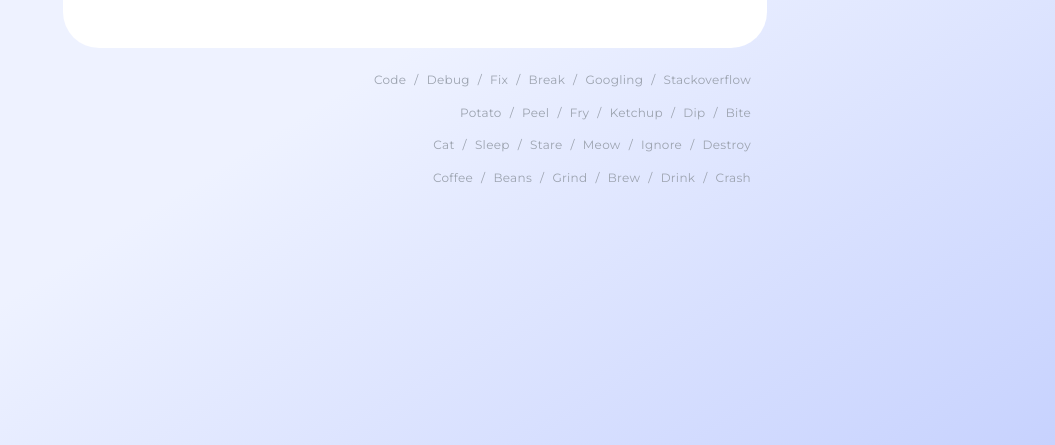
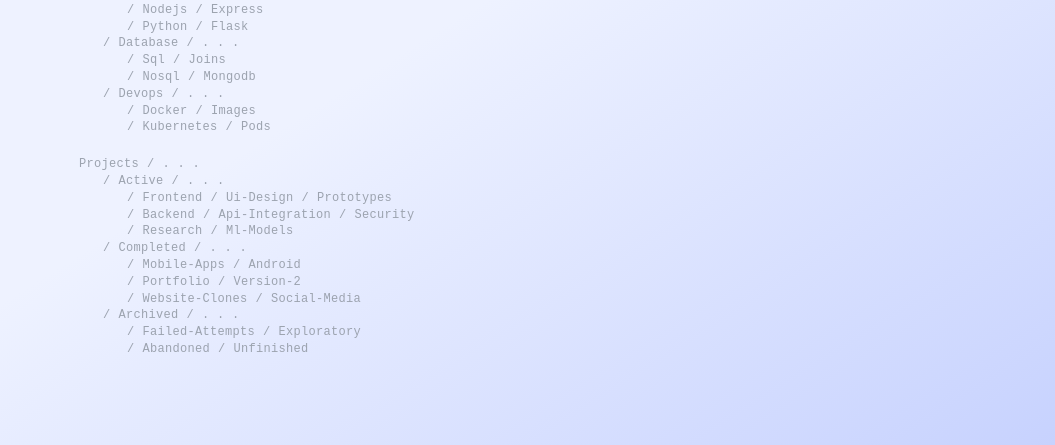
Before and after one commit to Ivirx/coolsites, a plain HTML site: page breadcrumbs/index.html in a window 1280 px wide. Shown: the part 355-800 px from the top of the page, without its empty margins (225-1280 px from the left). Drawn offline with nearby package versions, Linux system fonts and the light colour scheme.

Commit message:
few changes to breadcrumbs

```diff
--- a/breadcrumbs/index.html
+++ b/breadcrumbs/index.html
@@ -1,3 +1,4 @@
+<!DOCTYPE html>
 <html>
 	<head>
 		<meta charset="UTF-8" />
@@ -53,7 +54,7 @@
 				}
 
 				[route] {
-					@apply py-1 capitalize cursor-pointer transition-colors duration-300;
+					@apply capitalize cursor-pointer transition-colors duration-300;
 				}
 				[route]:hover {
 					@apply text-rose-400;
@@ -64,6 +65,13 @@
 				}
 				[loading].show {
 					@apply opacity-80;
+				}
+
+				main {
+					@apply opacity-0 transition-opacity duration-[800ms] delay-[320ms];
+				}
+				main.load {
+					@apply opacity-100;
 				}
 			}
 		</style>
@@ -81,7 +89,7 @@
 	<body
 		class="min-h-screen text-gray-400 bg-indigo-50 bg-gradient-to-br from-transparent via-indigo-50 to-indigo-200 flex justify-center items-center relative isolate"
 	>
-		<main class="w-[clamp(12rem,100%,44rem)] mx-6" _="on load add .load">
+		<main class="w-[clamp(12rem,100%,44rem)] my-20 mx-6" _="on load add .load">
 			<section class="p-12 bg-white rounded-[2.25rem]">
 				<div class="flex justify-start items-center gap-2">
 					<h1 class="text-gray-800 text-xl font-semibold">Breadcrumbs</h1>
@@ -111,58 +119,186 @@
 					<span class="show delay-[140ms]" address="action">action</span>
 				</div>
 			</section>
-			<section class="mt-5 mr-4 grid gap-2">
-				<div class="flex justify-end items-center gap-2">
-					<span route url="code">code</span>
+
+			<!-- "Tech Stack" Routing System -->
+			<section class="mt-5 ml-4 font-[monospace] grid">
+				<!-- Root -->
+				<div class="flex justify-start items-center gap-2">
+					<span route url="tech-stack">tech-stack</span>
 					<span>/</span>
-					<span route url="code/debug">debug</span>
+					<span>. . .</span>
+				</div>
+
+				<!-- Branch 1: Frontend -->
+				<div class="ml-6 flex justify-start items-center gap-2">
 					<span>/</span>
-					<span route url="code/debug/fix">fix</span>
+					<span route url="tech-stack/frontend">frontend</span>
 					<span>/</span>
-					<span route url="code/debug/fix/break">break</span>
+					<span>. . .</span>
+				</div>
+				<div class="ml-12 flex justify-start items-center gap-2">
 					<span>/</span>
-					<span route url="code/debug/fix/break/googling">googling</span>
+					<span route url="tech-stack/frontend/html">html</span>
 					<span>/</span>
-					<span route url="code/debug/fix/break/googling/stackoverflow">stackoverflow</span>
+					<span route url="tech-stack/frontend/html/tags">tags</span>
 				</div>
-				<div class="flex justify-end items-center gap-2">
-					<span route url="potato">potato</span>
+				<div class="ml-12 flex justify-start items-center gap-2">
 					<span>/</span>
-					<span route url="potato/peel">peel</span>
+					<span route url="tech-stack/frontend/css">css</span>
 					<span>/</span>
-					<span route url="potato/peel/fry">fry</span>
+					<span route url="tech-stack/frontend/css/grid">grid</span>
+				</div>
+				<div class="ml-12 flex justify-start items-center gap-2">
 					<span>/</span>
-					<span route url="potato/peel/fry/ketchup">ketchup</span>
+					<span route url="tech-stack/frontend/javascript">javascript</span>
 					<span>/</span>
-					<span route url="potato/peel/fry/ketchup/dip">dip</span>
+					<span route url="tech-stack/frontend/javascript/promises">promises</span>
+				</div>
+
+				<!-- Branch 2: Backend -->
+				<div class="ml-6 flex justify-start items-center gap-2">
 					<span>/</span>
-					<span route url="potato/peel/fry/ketchup/dip/bite">bite</span>
+					<span route url="tech-stack/backend">backend</span>
+					<span>/</span>
+					<span>. . .</span>
 				</div>
-				<div class="flex justify-end items-center gap-2">
-					<span route url="cat">cat</span>
+				<div class="ml-12 flex justify-start items-center gap-2">
 					<span>/</span>
-					<span route url="cat/sleep">sleep</span>
+					<span route url="tech-stack/backend/nodejs">nodejs</span>
 					<span>/</span>
-					<span route url="cat/sleep/stare">stare</span>
+					<span route url="tech-stack/backend/nodejs/express">express</span>
+				</div>
+				<div class="ml-12 flex justify-start items-center gap-2">
 					<span>/</span>
-					<span route url="cat/sleep/stare/meow">meow</span>
+					<span route url="tech-stack/backend/python">python</span>
 					<span>/</span>
-					<span route url="cat/sleep/stare/meow/ignore">ignore</span>
+					<span route url="tech-stack/backend/python/flask">flask</span>
+				</div>
+
+				<!-- Branch 3: Database -->
+				<div class="ml-6 flex justify-start items-center gap-2">
 					<span>/</span>
-					<span route url="cat/sleep/stare/meow/ignore/destroy">destroy</span>
+					<span route url="tech-stack/database">database</span>
+					<span>/</span>
+					<span>. . .</span>
 				</div>
-				<div class="flex justify-end items-center gap-2">
-					<span route url="coffee">coffee</span>
+				<div class="ml-12 flex justify-start items-center gap-2">
 					<span>/</span>
-					<span route url="coffee/beans">beans</span>
+					<span route url="tech-stack/database/sql">sql</span>
 					<span>/</span>
-					<span route url="coffee/beans/grind">grind</span>
+					<span route url="tech-stack/database/sql/joins">joins</span>
+				</div>
+				<div class="ml-12 flex justify-start items-center gap-2">
 					<span>/</span>
-					<span route url="coffee/beans/grind/brew">brew</span>
+					<span route url="tech-stack/database/nosql">nosql</span>
 					<span>/</span>
-					<span route url="coffee/beans/grind/brew/drink">drink</span>
+					<span route url="tech-stack/database/nosql/mongodb">mongodb</span>
+				</div>
+
+				<!-- Branch 4: DevOps -->
+				<div class="ml-6 flex justify-start items-center gap-2">
 					<span>/</span>
-					<span route url="coffee/beans/grind/brew/drink/crash">crash</span>
+					<span route url="tech-stack/devops">devops</span>
+					<span>/</span>
+					<span>. . .</span>
+				</div>
+				<div class="ml-12 flex justify-start items-center gap-2">
+					<span>/</span>
+					<span route url="tech-stack/devops/docker">docker</span>
+					<span>/</span>
+					<span route url="tech-stack/devops/docker/images">images</span>
+				</div>
+				<div class="ml-12 flex justify-start items-center gap-2">
+					<span>/</span>
+					<span route url="tech-stack/devops/kubernetes">kubernetes</span>
+					<span>/</span>
+					<span route url="tech-stack/devops/kubernetes/pods">pods</span>
+				</div>
+			</section>
+
+			<!-- "Projects" Routing System -->
+			<section class="mt-5 ml-4 font-[monospace] grid">
+				<!-- Root -->
+				<div class="flex justify-start items-center gap-2">
+					<span route url="projects">projects</span>
+					<span>/</span>
+					<span>. . .</span>
+				</div>
+
+				<!-- Active Projects -->
+				<div class="ml-6 flex justify-start items-center gap-2">
+					<span>/</span>
+					<span route url="projects/active">active</span>
+					<span>/</span>
+					<span>. . .</span>
+				</div>
+				<div class="ml-12 flex justify-start items-center gap-2">
+					<span>/</span>
+					<span route url="projects/active/frontend">frontend</span>
+					<span>/</span>
+					<span route url="projects/active/frontend/ui-design">ui-design</span>
+					<span>/</span>
+					<span route url="projects/active/frontend/ui-design/prototypes">prototypes</span>
+				</div>
+				<div class="ml-12 flex justify-start items-center gap-2">
+					<span>/</span>
+					<span route url="projects/active/backend">backend</span>
+					<span>/</span>
+					<span route url="projects/active/backend/api-integration">api-integration</span>
+					<span>/</span>
+					<span route url="projects/active/backend/api-integration/security">security</span>
+				</div>
+				<div class="ml-12 flex justify-start items-center gap-2">
+					<span>/</span>
+					<span route url="projects/active/research">research</span>
+					<span>/</span>
+					<span route url="projects/active/research/ml-models">ml-models</span>
+				</div>
+
+				<!-- Completed Projects -->
+				<div class="ml-6 flex justify-start items-center gap-2">
+					<span>/</span>
+					<span route url="projects/completed">completed</span>
+					<span>/</span>
+					<span>. . .</span>
+				</div>
+				<div class="ml-12 flex justify-start items-center gap-2">
+					<span>/</span>
+					<span route url="projects/completed/mobile-apps">mobile-apps</span>
+					<span>/</span>
+					<span route url="projects/completed/mobile-apps/android">android</span>
+				</div>
+				<div class="ml-12 flex justify-start items-center gap-2">
+					<span>/</span>
+					<span route url="projects/completed/portfolio">portfolio</span>
+					<span>/</span>
+					<span route url="projects/completed/portfolio/version-2">version-2</span>
+				</div>
+				<div class="ml-12 flex justify-start items-center gap-2">
+					<span>/</span>
+					<span route url="projects/completed/website-clones">website-clones</span>
+					<span>/</span>
+					<span route url="projects/completed/website-clones/social-media">social-media</span>
+				</div>
+
+				<!-- Archived Projects -->
+				<div class="ml-6 flex justify-start items-center gap-2">
+					<span>/</span>
+					<span route url="projects/archived">archived</span>
+					<span>/</span>
+					<span>. . .</span>
+				</div>
+				<div class="ml-12 flex justify-start items-center gap-2">
+					<span>/</span>
+					<span route url="projects/archived/failed-attempts">failed-attempts</span>
+					<span>/</span>
+					<span route url="projects/archived/failed-attempts/exploratory">exploratory</span>
+				</div>
+				<div class="ml-12 flex justify-start items-center gap-2">
+					<span>/</span>
+					<span route url="projects/archived/abandoned">abandoned</span>
+					<span>/</span>
+					<span route url="projects/archived/abandoned/unfinished">unfinished</span>
 				</div>
 			</section>
 		</main>
--- a/breadcrumbs/script.js
+++ b/breadcrumbs/script.js
@@ -80,4 +80,7 @@
 
         }
     });
+
+    document.querySelector("main").classList.add("load");
+
 }
```
